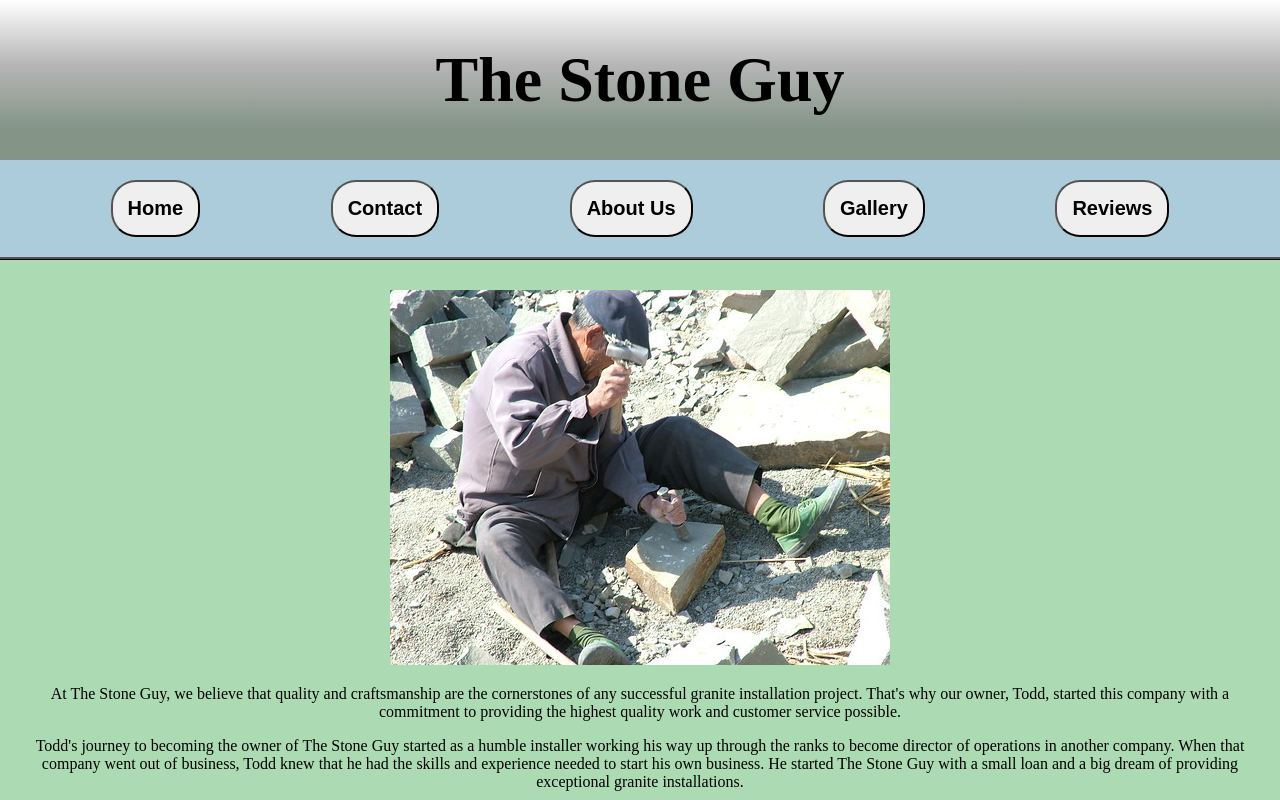
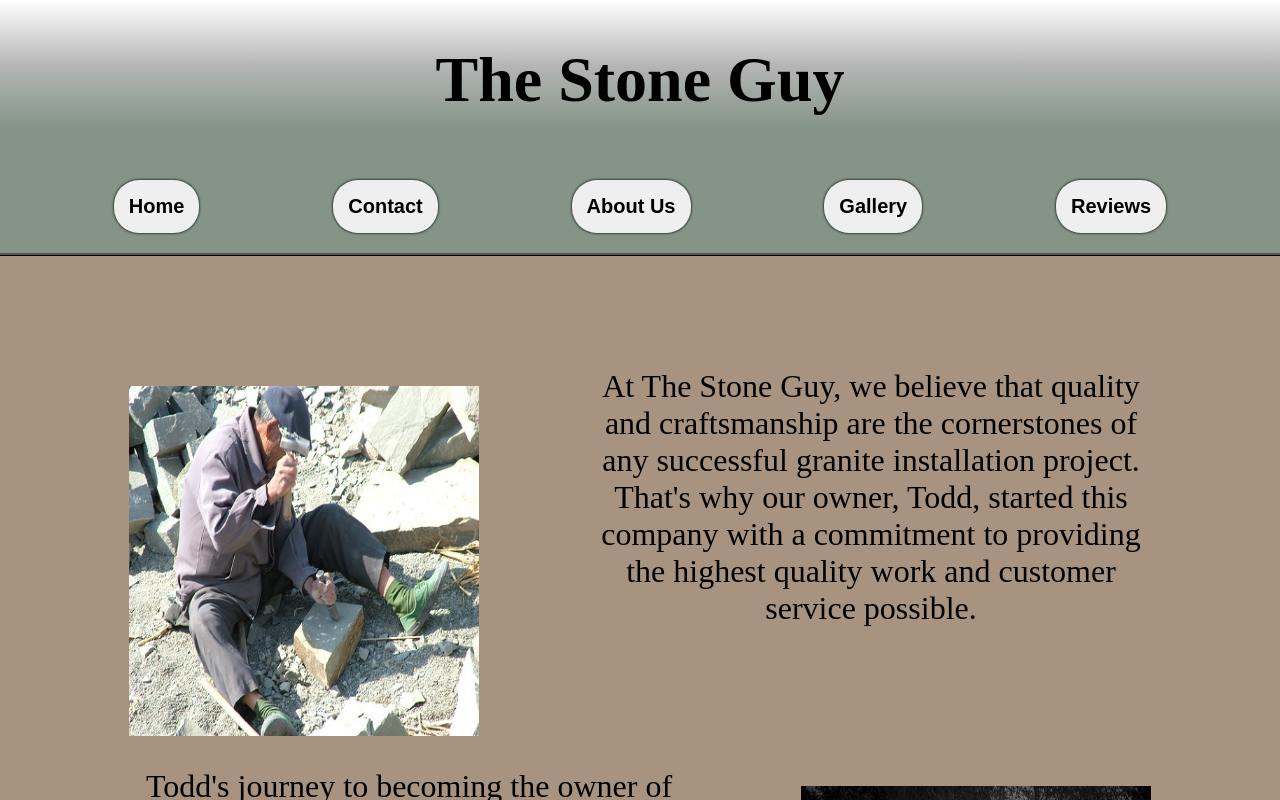
Before and after one commit to Alex-Beltz/The-Stone-Guy, a React (Create React App) app: page / in a window 1280 px wide. Shown: the top 800 px of the page. Built offline with nearby package versions, Linux system fonts and the light colour scheme; a web font is replaced by a local one.

Commit message:
Refactor/add main App styles

```diff
--- a/src/App.css
+++ b/src/App.css
@@ -9,7 +9,7 @@ body {
   justify-content: center;
   align-content: center;
   flex-direction: column;
-  background-color: rgb(172, 219, 179);
+  background-color: rgb(167 147 128);
   height: 100%;
 }
 
@@ -27,11 +27,15 @@ body {
   text-align: center;
   max-width: fit-content;
   font-size: 1.25rem;
+  border: none;
+  outline: none;
+  box-shadow: 0px 0px 2px 1px #374436;
 }
 
 .btn:hover {
   opacity: 0.9;
   background-color: rgb(245, 245, 137);
+  box-shadow: 0px 0px 10px 2px #374436;
 }
 
 .header {
@@ -45,8 +49,8 @@ body {
   justify-content: space-evenly;
   flex-wrap: wrap;
   padding: 20px auto;
-  background-color: rgb(172 204 219);
-  z-index: 100;
+  background-color: rgb(132 149 136);
+  z-index: 102;
   border-bottom: 3px ridge black;
 }
 
@@ -54,6 +58,42 @@ body {
   height: 50%;
   width: fit-content;
   margin: 20px;
+}
+
+/*////////////////////////////////
+//////////////////////////////////Home/About Us Styles
+/////////////////////////////////*/
+
+.home-main-container,
+.about-us-container {
+  margin: 50px;
+}
+
+.home-main-container h1,
+.about-us-container h1 {
+  font-size: 4rem;
+  margin-top: 0;
+}
+
+.home-div,
+.about-us-div {
+  display: flex;
+  justify-content: center;
+  height: fit-content;
+  gap: 10%;
+}
+
+.home-img,
+.about-us-img {
+  height: 350px;
+  width: 350px;
+  margin-top: 50px;
+}
+
+.home-p,
+.about-us-p {
+  width: 50%;
+  font-size: 2rem;
 }
 
 /*////////////////////////////////
@@ -69,7 +109,7 @@ body {
 }
 
 .category-button {
-  background-color: rgb(172 204 219);
+  background-color: rgb(132 149 136);
   margin: 30px;
 }
 
@@ -78,7 +118,6 @@ body {
   grid-template-columns: repeat(auto-fit, minmax(280px, 1fr));
   grid-gap: 30px;
   margin: auto 45px;
-  background-color: rgb(95, 161, 204);
   padding: 50px;
   border-radius: 25px;
 }
@@ -90,9 +129,8 @@ body {
   padding-bottom: 100%;
   overflow: hidden;
   border-radius: 25px;
-  box-shadow: 1px 1px 5px 1px #031202;
   opacity: 0.8;
-  transition: transform 1s ease;
+  transition: transform 0.7s ease;
 }
 
 .image-container img {
@@ -106,12 +144,8 @@ body {
 }
 
 .image-container:hover img {
-  transform: scale(1.5);
+  transform: scale(1.3);
 }
-
-/* .selected {
-  transform: scale(1.1);
-} */
 
 .overlay {
   position: fixed;
@@ -120,7 +154,7 @@ body {
   width: 100%;
   height: 100%;
   background-color: rgba(3, 24, 10, 1);
-  z-index: 101;
+  z-index: 103;
   display: flex;
   align-items: center;
   justify-content: center;
@@ -133,7 +167,7 @@ body {
 }
 
 /*////////////////////////////////
-//////////////////////////////////Contact Styles
+//////////////////////////////////Contact/Review Styles
 /////////////////////////////////*/
 
 .form-container {
@@ -147,33 +181,58 @@ body {
   font-size: 3rem;
 }
 
-.contact-form {
+.contact-form,
+.review-form {
   display: flex;
   flex-direction: column;
-  width: fit-content;
+  /* width: fit-content; */
   align-self: center;
 }
 
-.contact-input {
+.contact-input,
+.review-input {
   margin: 20px;
   display: flex;
-  justify-content: space-between;
+  justify-content: space-evenly;
   gap: 30px;
 }
 
-.contact-input label {
+.contact-input label,
+.review-input label {
   font-size: 1.5rem;
+  display: flex;
 }
 
-.contact-input input {
+.contact-input input,
+.review-input input {
   width: 60%;
   padding: 6px;
+  box-shadow: 0px 0px 2px 1px #374436;
+  border: 2px inset black;
 }
 
-.contact-input #message {
+.contact-input #message,
+.review-input #message {
   height: 300px;
-  width: 500px;
+  width: 340px;
+  box-shadow: 0px 0px 2px 1px #374436;
+  border: 2px inset black;
+  padding: 20px;
+  font-size: 1rem;
 }
 
-.contact-submit-btn {
+span.char-counter {
+  position: absolute;
+  bottom: 5px;
+  right: 10px;
 }
+span.char-counter-red {
+  position: absolute;
+  bottom: 5px;
+  right: 10px;
+  color: rgb(241, 66, 13);
+  font-weight: bold;
+}
+.contact-submit-btn,
+.review-submit-btn {
+}
```
